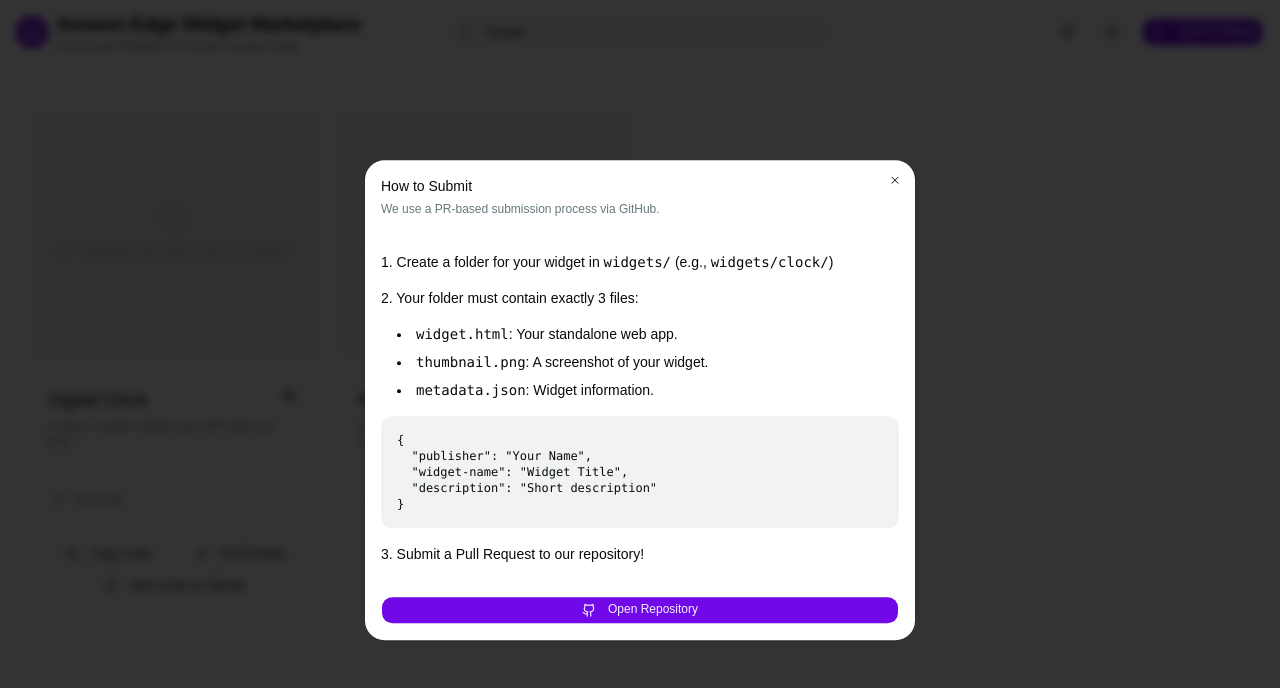
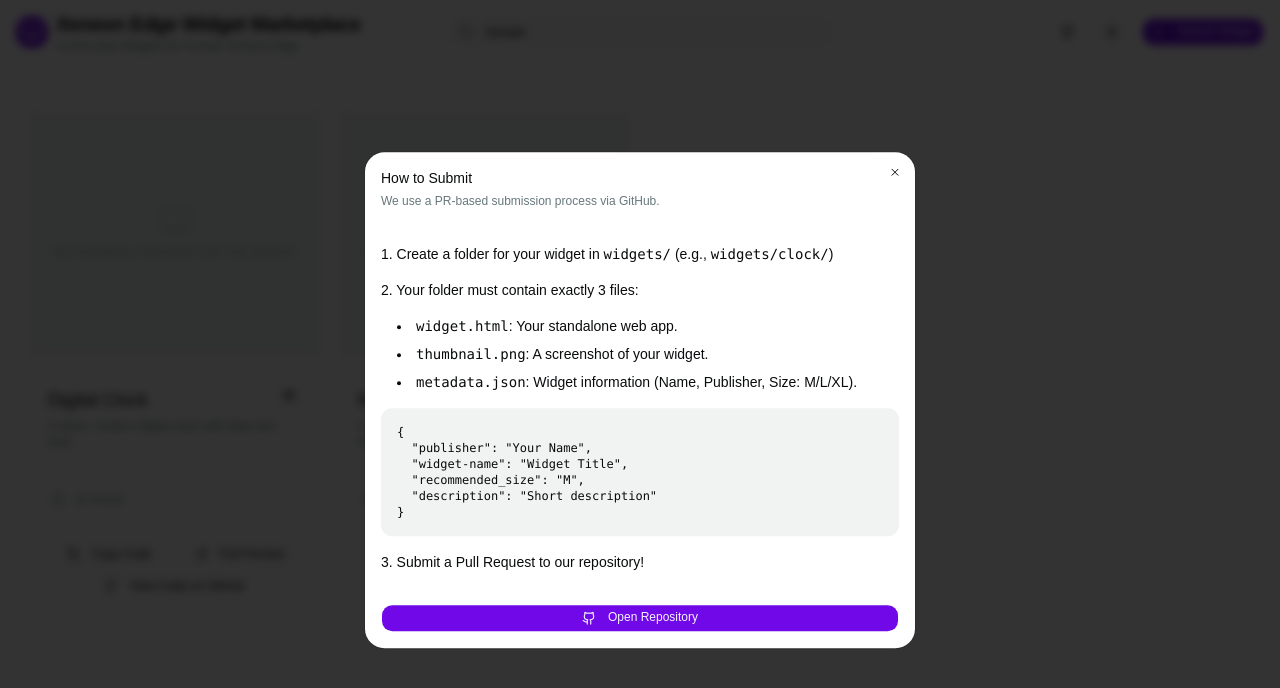
Before and after one commit to dillontkh/xeneon-edge-widget-marketplace, a React (Vite) app: page / in a window 1280 px wide. Both pictures are taken after typing "Sample" into the empty fields and a click on the button "Submit Widget". Shown: the top 688 px of the page. Built offline with nearby package versions, Linux system fonts and the light colour scheme.

Commit message:
docs(marketplace): update submission dialog with recommended_size

```diff
--- a/src/App.tsx
+++ b/src/App.tsx
@@ -133,16 +133,15 @@
                   <ul className="list-inside list-disc space-y-2 pl-4">
                     <li><code>widget.html</code>: Your standalone web app.</li>
                     <li><code>thumbnail.png</code>: A screenshot of your widget.</li>
-                    <li><code>metadata.json</code>: Widget information.</li>
-                  </ul>
-                  <div className="rounded-md bg-muted p-4 font-mono text-xs">
+                    <li><code>metadata.json</code>: Widget information (Name, Publisher, Size: M/L/XL).</li>
+                  </ul>                  <div className="rounded-md bg-muted p-4 font-mono text-xs">
                     <pre>
 {`{
   "publisher": "Your Name",
   "widget-name": "Widget Title",
+  "recommended_size": "M",
   "description": "Short description"
-}`}
-                    </pre>
+}`}                    </pre>
                   </div>
                   <p>3. Submit a Pull Request to our repository!</p>
                 </div>
```
